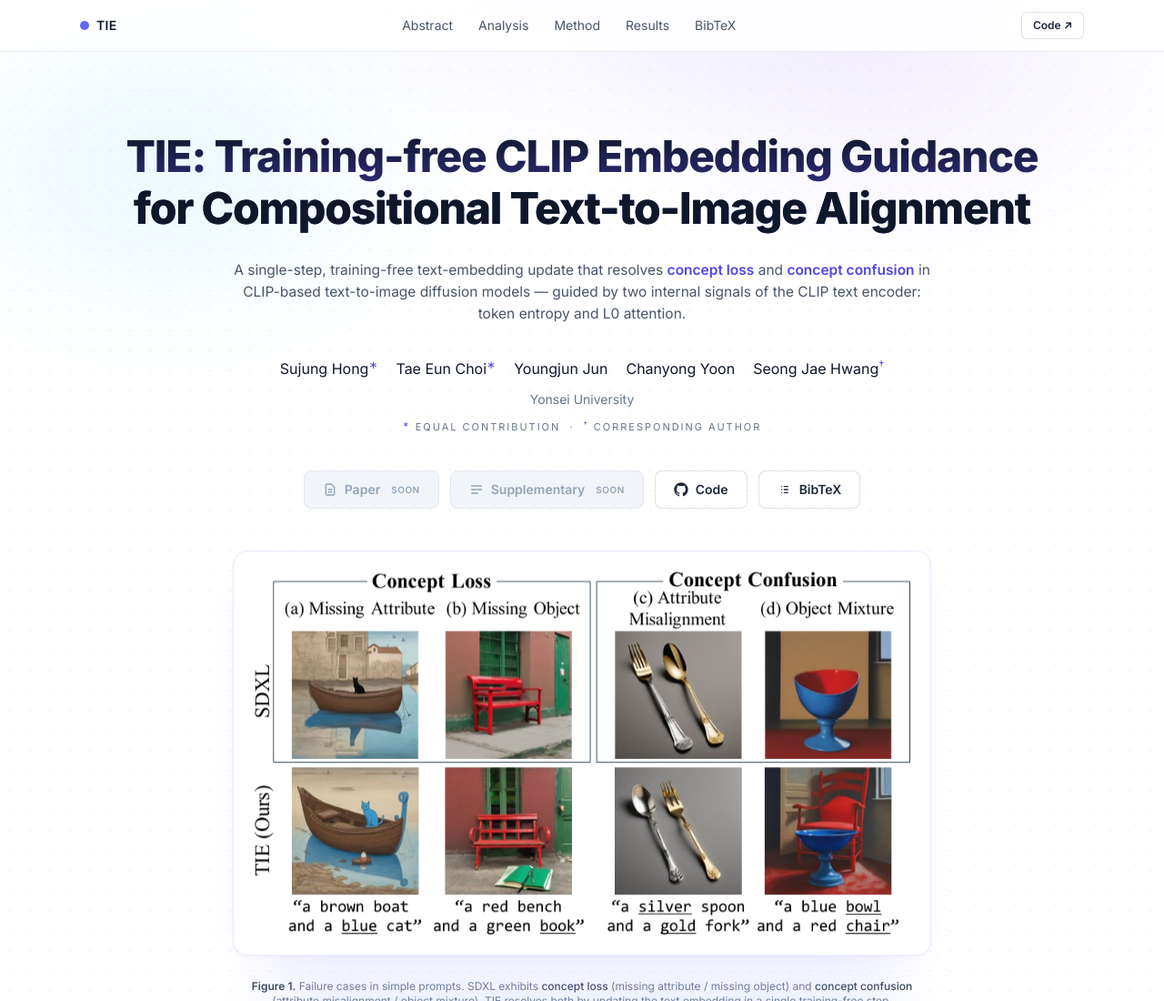
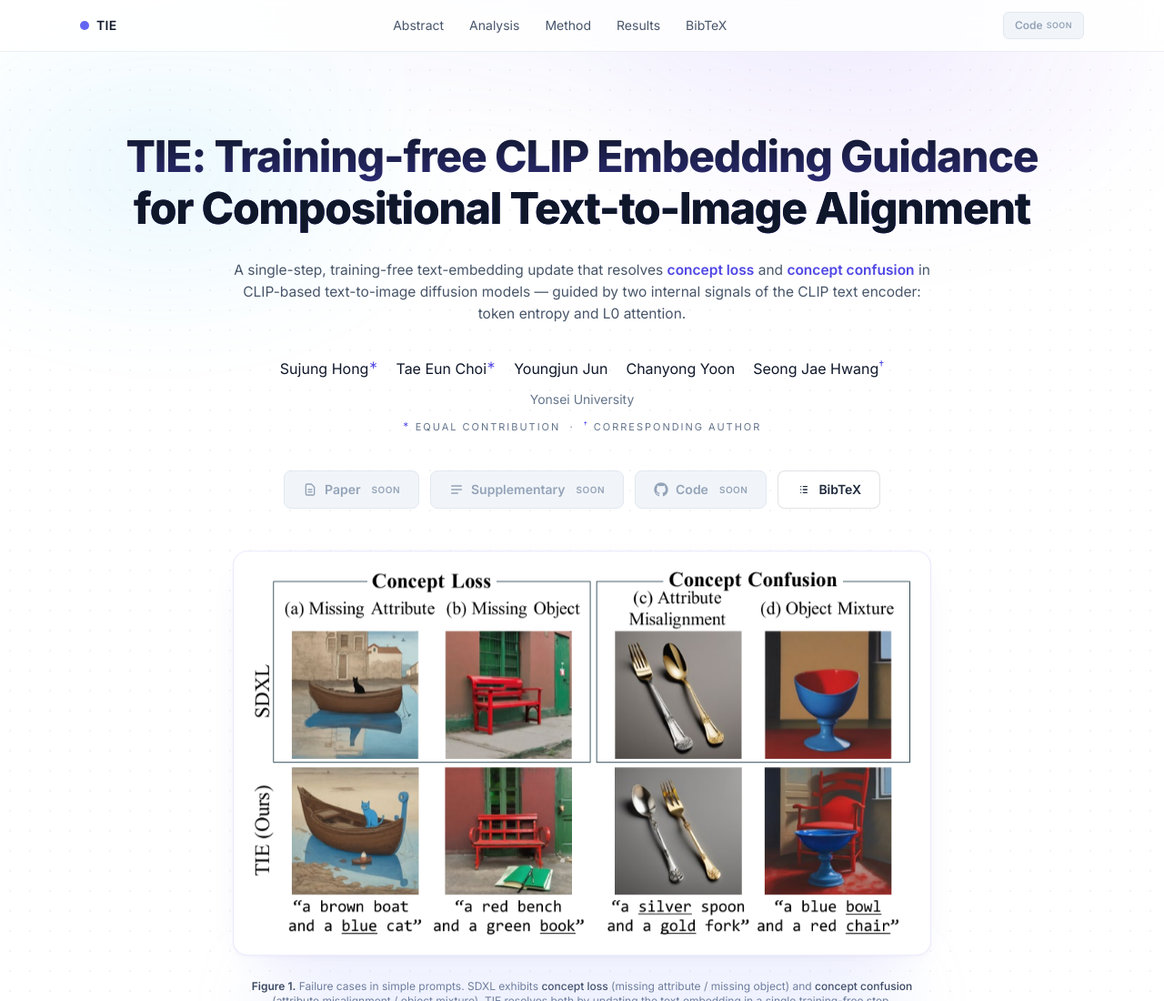
Before and after one commit to hong-sujung/TIE, a plain HTML site: page index.html in a window 1280 px wide. Shown: the top 1100 px of the page at 91% size. Drawn offline with nearby package versions, Linux system fonts and the light colour scheme.

Commit message:
Disable Code links (header + hero), mark as Soon

```diff
--- a/index.html
+++ b/index.html
@@ -200,10 +200,11 @@
         <a href="#results"  class="hover:text-indigo-700">Results</a>
         <a href="#bibtex"   class="hover:text-indigo-700">BibTeX</a>
       </nav>
-      <a href="https://github.com/hong-sujung/TIE" target="_blank" rel="noopener"
-         class="text-xs font-semibold px-3 py-1.5 rounded-md btn-ghost">
-        Code&nbsp;↗
-      </a>
+      <span aria-disabled="true" title="Coming soon"
+            class="text-xs font-semibold px-3 py-1.5 rounded-md bg-slate-100 text-slate-400 border border-slate-200 cursor-not-allowed select-none inline-flex items-center gap-1">
+        Code
+        <span class="text-[9px] uppercase tracking-wider text-slate-400">Soon</span>
+      </span>
     </div>
   </header>
 
@@ -258,11 +259,12 @@
           Supplementary
           <span class="ml-1 text-[10px] uppercase tracking-wider text-slate-400">Soon</span>
         </span>
-        <a href="https://github.com/hong-sujung/TIE" target="_blank" rel="noopener"
-           class="btn-ghost font-semibold rounded-lg px-5 py-2.5 text-sm inline-flex items-center gap-2">
+        <span aria-disabled="true" title="Coming soon"
+              class="font-semibold rounded-lg px-5 py-2.5 text-sm inline-flex items-center gap-2 bg-slate-100 text-slate-400 border border-slate-200 cursor-not-allowed select-none">
           <svg xmlns="http://www.w3.org/2000/svg" class="w-4 h-4" fill="currentColor" viewBox="0 0 24 24"><path d="M12 .5C5.65.5.5 5.65.5 12c0 5.08 3.29 9.39 7.86 10.91.58.11.79-.25.79-.56v-2c-3.2.7-3.87-1.37-3.87-1.37-.52-1.32-1.27-1.67-1.27-1.67-1.04-.71.08-.7.08-.7 1.15.08 1.76 1.18 1.76 1.18 1.02 1.75 2.69 1.24 3.34.95.1-.74.4-1.24.72-1.53-2.55-.29-5.24-1.28-5.24-5.71 0-1.26.45-2.29 1.18-3.1-.12-.29-.51-1.47.11-3.07 0 0 .97-.31 3.17 1.18a11 11 0 0 1 5.78 0c2.2-1.49 3.17-1.18 3.17-1.18.62 1.6.23 2.78.11 3.07.73.81 1.18 1.84 1.18 3.1 0 4.44-2.69 5.42-5.25 5.71.41.35.78 1.05.78 2.12v3.14c0 .31.21.67.79.56C20.21 21.38 23.5 17.08 23.5 12 23.5 5.65 18.35.5 12 .5Z"/></svg>
           Code
-        </a>
+          <span class="ml-1 text-[10px] uppercase tracking-wider text-slate-400">Soon</span>
+        </span>
         <a href="#bibtex"
            class="btn-ghost font-semibold rounded-lg px-5 py-2.5 text-sm inline-flex items-center gap-2">
           <svg xmlns="http://www.w3.org/2000/svg" class="w-4 h-4" fill="none" viewBox="0 0 24 24" stroke="currentColor" stroke-width="2"><path stroke-linecap="round" stroke-linejoin="round" d="M7 7h.01M7 12h.01M7 17h.01M11 7h6M11 12h6M11 17h6"/></svg>
```
